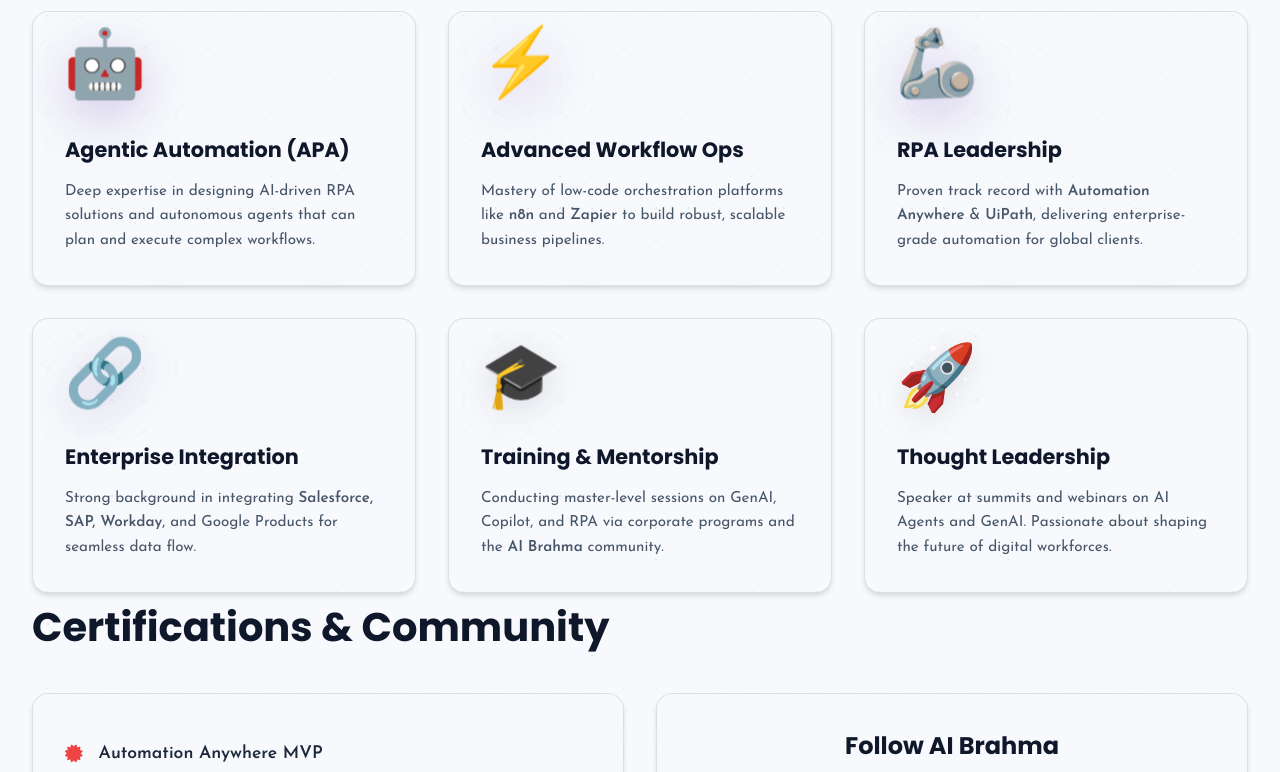
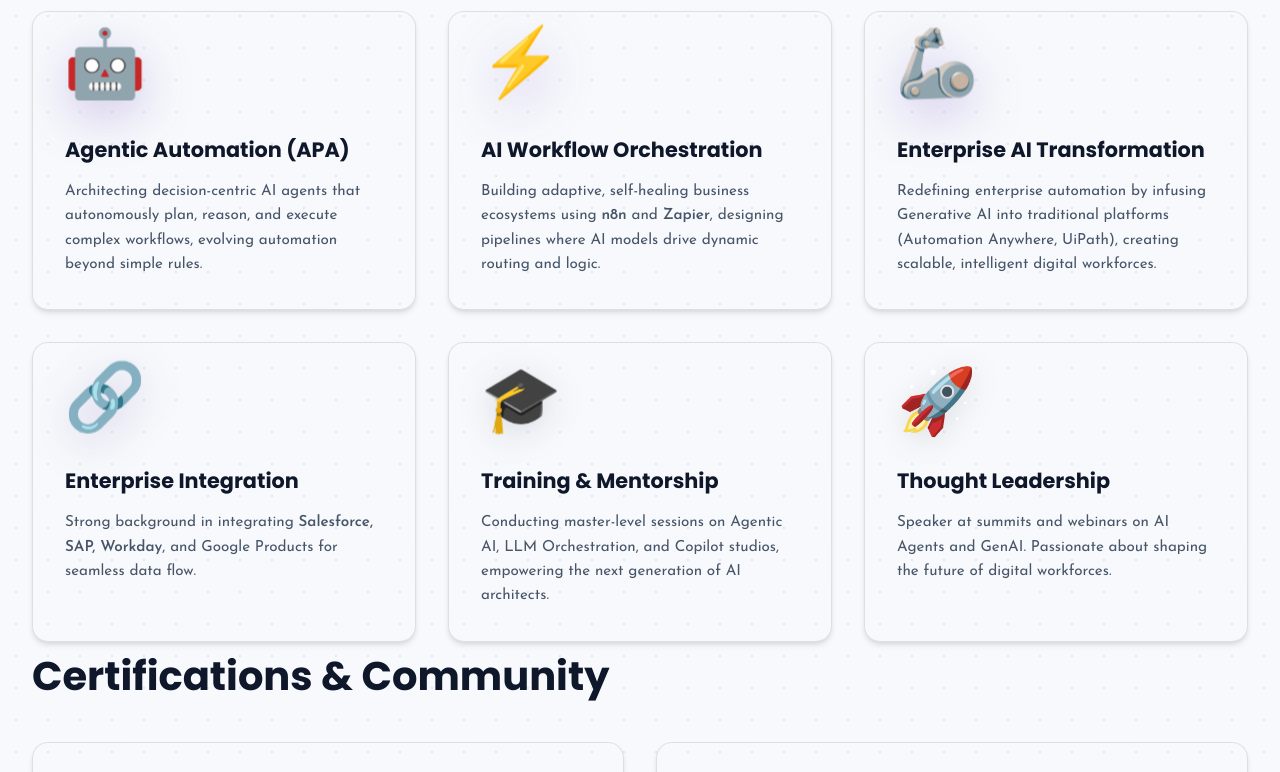
Before and after one commit to GaneshDhogale/GaneshDhogale.github.io, a plain HTML site: page index.html in a window 1280 px wide. Shown: the part 3200-3972 px from the top of the page. Drawn offline with nearby package versions, Linux system fonts and the light colour scheme.

Commit message:
Commit
Commit

```diff
--- a/index.html
+++ b/index.html
@@ -415,22 +415,22 @@
                     <div class="card expertise-card">
                         <div class="expertise-emoji" style="animation-delay: 0s;">🤖</div>
                         <h3>Agentic Automation (APA)</h3>
-                        <p>Deep expertise in designing AI-driven RPA solutions and autonomous agents that can plan and
-                            execute complex workflows.</p>
+                        <p>Architecting decision-centric AI agents that autonomously plan, reason, and execute complex
+                            workflows, evolving automation beyond simple rules.</p>
                     </div>
                     <div class="card expertise-card">
                         <div class="expertise-emoji" style="animation-delay: 0.5s;">⚡</div>
-                        <h3>Advanced Workflow Ops</h3>
-                        <p>Mastery of low-code orchestration platforms like <strong>n8n</strong> and
-                            <strong>Zapier</strong>
-                            to build robust, scalable business pipelines.
+                        <h3>AI Workflow Orchestration</h3>
+                        <p>Building adaptive, self-healing business ecosystems using <strong>n8n</strong> and
+                            <strong>Zapier</strong>, designing pipelines where AI models drive dynamic routing and
+                            logic.
                         </p>
                     </div>
                     <div class="card expertise-card">
                         <div class="expertise-emoji" style="animation-delay: 1s;">🦾</div>
-                        <h3>RPA Leadership</h3>
-                        <p>Proven track record with <strong>Automation Anywhere</strong> & <strong>UiPath</strong>,
-                            delivering enterprise-grade automation for global clients.</p>
+                        <h3>Enterprise AI Transformation</h3>
+                        <p>Redefining enterprise automation by infusing Generative AI into traditional platforms
+                            (Automation Anywhere, UiPath), creating scalable, intelligent digital workforces.</p>
                     </div>
                     <div class="card expertise-card">
                         <div class="expertise-emoji" style="animation-delay: 1.5s;">🔗</div>
@@ -442,8 +442,8 @@
                     <div class="card expertise-card">
                         <div class="expertise-emoji" style="animation-delay: 2s;">🎓</div>
                         <h3>Training & Mentorship</h3>
-                        <p>Conducting master-level sessions on GenAI, Copilot, and RPA via corporate programs and the
-                            <strong>AI Brahma</strong> community.
+                        <p>Conducting master-level sessions on Agentic AI, LLM Orchestration, and Copilot studios,
+                            empowering the next generation of AI architects.
                         </p>
                     </div>
                     <div class="card expertise-card">
```
